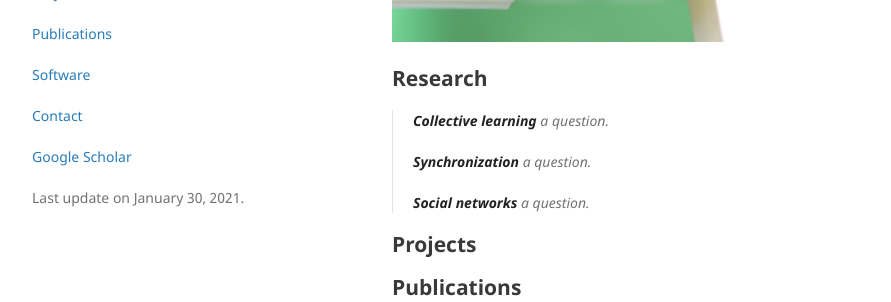
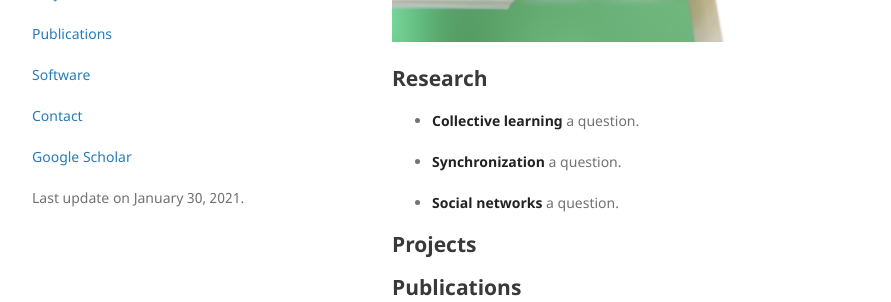
Before and after one commit to hbshao1201/shaohaibin.github.io, a Jekyll site: the page built from index.md, in a window 1280 px wide. Shown: the part 283-585 px from the top of the page, without its empty margins (178-1069 px from the left). Built offline with Jekyll 4.4.1, drawn with Linux system fonts in a browser that asks for light colours; our own code applies the rules of GitHub Pages for plain Markdown files.

```diff
--- a/index.md
+++ b/index.md
@@ -1,10 +1,10 @@
 <img src="./images/swarms-ants.jpeg" width="400"/>
 <h2 id="Research">Research</h2>
-> **Collective learning** a question.
->
-> **Synchronization** a question.
->
-> **Social networks** a question.
+*  **Collective learning** a question.
+
+* **Synchronization** a question.
+
+* **Social networks** a question.
 
 <h2 id="Projects">Projects</h2>
 
```
